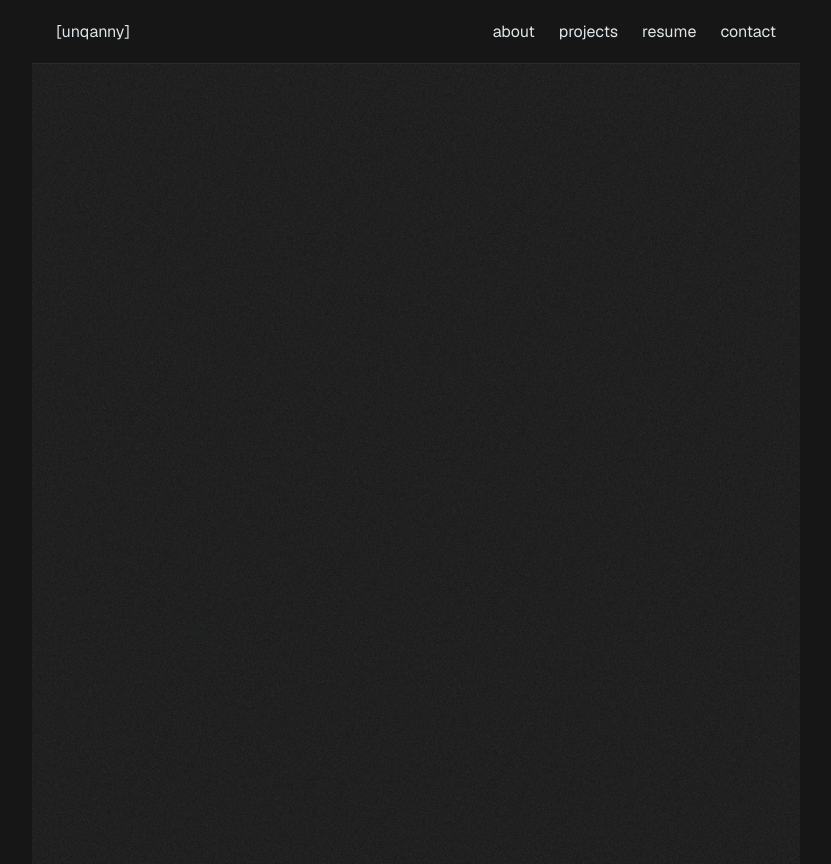
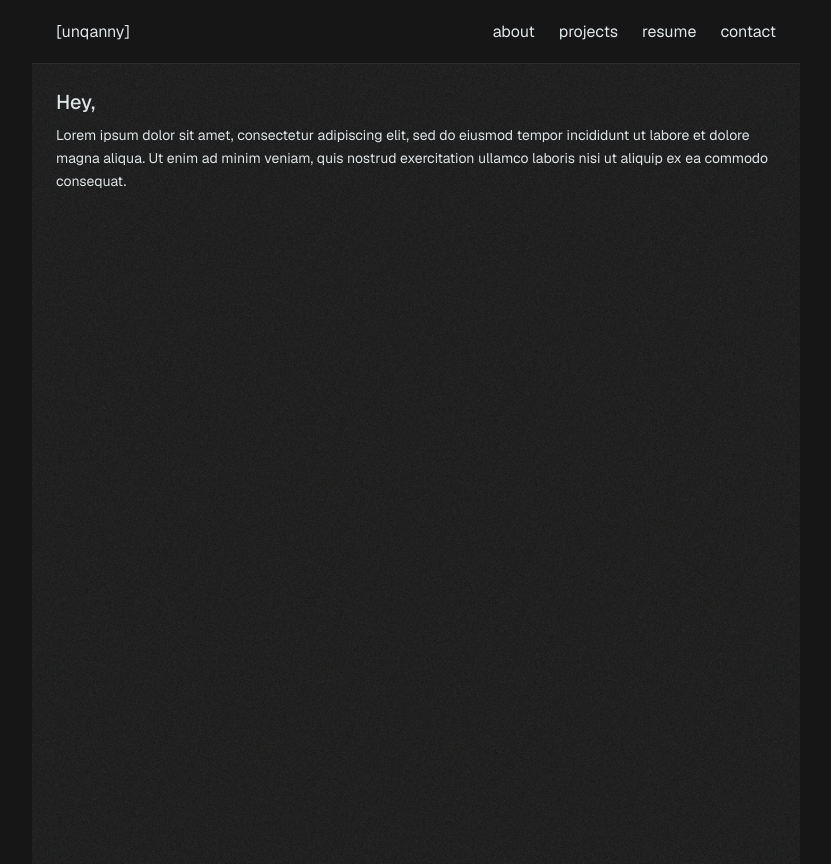
Before and after one commit to Sateral/dev-site, a Next.js app: page / in a window 1280 px wide. Shown: the whole page, without its empty margins (224-1055 px from the left). Built offline with nearby package versions, Linux system fonts and the light colour scheme.

Commit message:
created about me

```diff
--- /dev/null
+++ b/app/_sections/about.tsx
@@ -0,0 +1,17 @@
+import React from 'react';
+
+const About = () => {
+  return (
+    <div className="text-offwhite">
+      <h1 className="text-xl font-medium mb-2">Hey,</h1>
+      <p className="mb-2 text-sm leading-relaxed">
+        Lorem ipsum dolor sit amet, consectetur adipiscing elit, sed do eiusmod
+        tempor incididunt ut labore et dolore magna aliqua. Ut enim ad minim
+        veniam, quis nostrud exercitation ullamco laboris nisi ut aliquip ex ea
+        commodo consequat.
+      </p>
+    </div>
+  );
+};
+
+export default About;
--- a/app/page.tsx
+++ b/app/page.tsx
@@ -1,7 +1,11 @@
+import About from '@/app/_sections/about';
+
 export default function Home() {
   return (
-    <div className="grainy font-sans grid grid-rows-[20px_1fr_20px] items-center justify-items-center min-h-screen p-8 pb-20 gap-16 sm:p-20">
-      <main className="flex flex-col gap-[32px] row-start-2 items-center sm:items-start"></main>
+    <div className="grainy font-sans min-h-screen">
+      <main className="flex flex-col p-6">
+        <About />
+      </main>
     </div>
   );
 }
```
